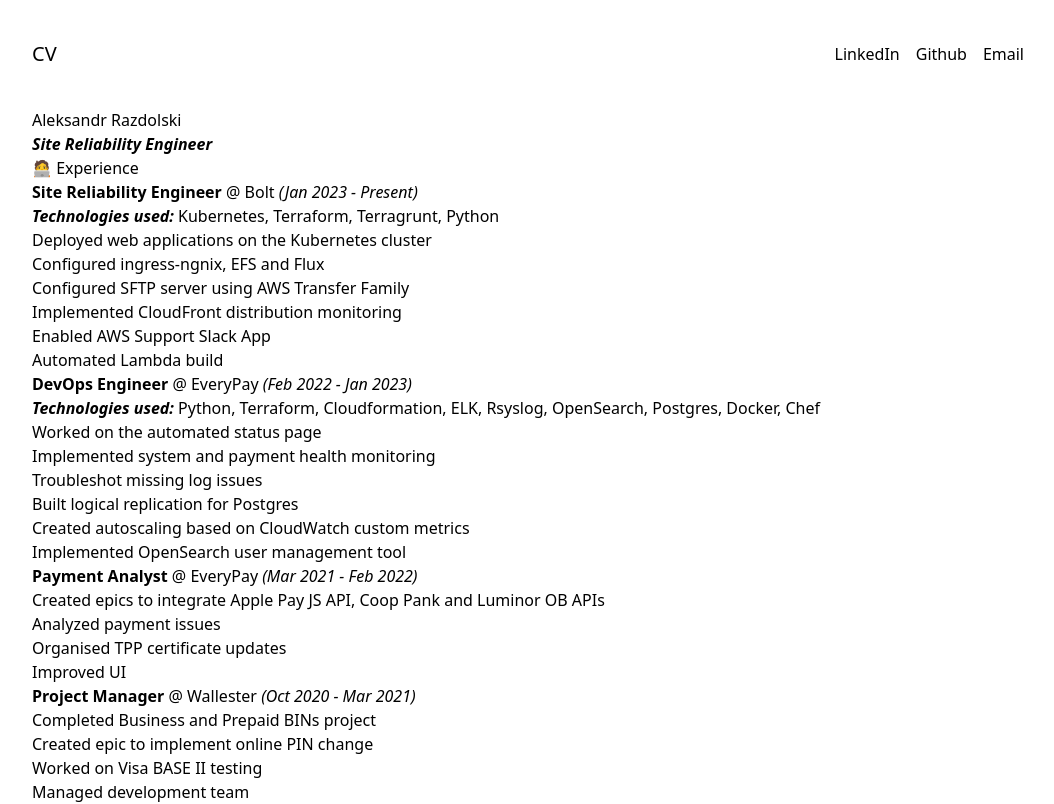
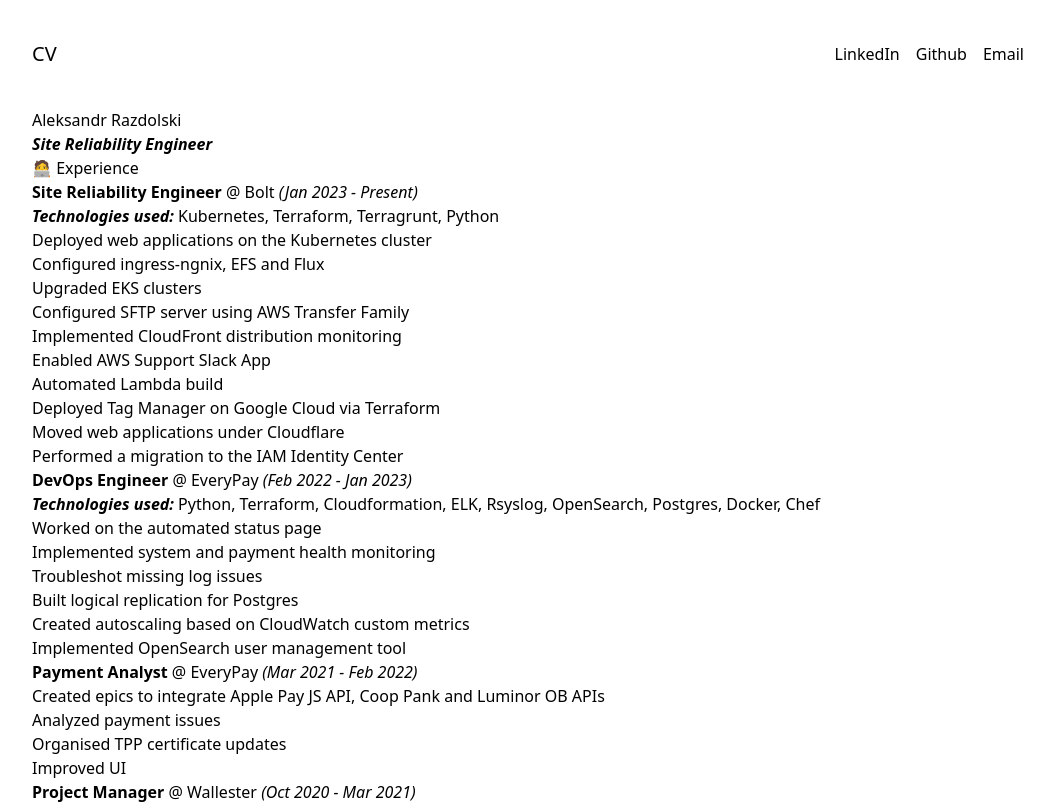
Before and after one commit to arazdolski/cv, a Next.js app: page /cv in a window 1280 px wide. Shown: the top 804 px of the page, without its empty margins (112-1166 px from the left). Built offline with nearby package versions, Linux system fonts and the light colour scheme.

Commit message:
Update cv.mdx

```diff
--- a/pages/cv.mdx
+++ b/pages/cv.mdx
@@ -9,10 +9,14 @@
 
 - Deployed web applications on the Kubernetes cluster
 - Configured ingress-ngnix, EFS and Flux
+- Upgraded EKS clusters
 - Configured SFTP server using AWS Transfer Family
 - Implemented CloudFront distribution monitoring
 - Enabled AWS Support Slack App
 - Automated Lambda build
+- Deployed Tag Manager on Google Cloud via Terraform
+- Moved web applications under Cloudflare
+- Performed a migration to the IAM Identity Center
 
 **DevOps Engineer** @ [EveryPay](https://every-pay.com/) _(Feb 2022 - Jan 2023)_<br />
 **_Technologies used:_** Python, Terraform, Cloudformation, ELK, Rsyslog, OpenSearch, Postgres, Docker, Chef
```
